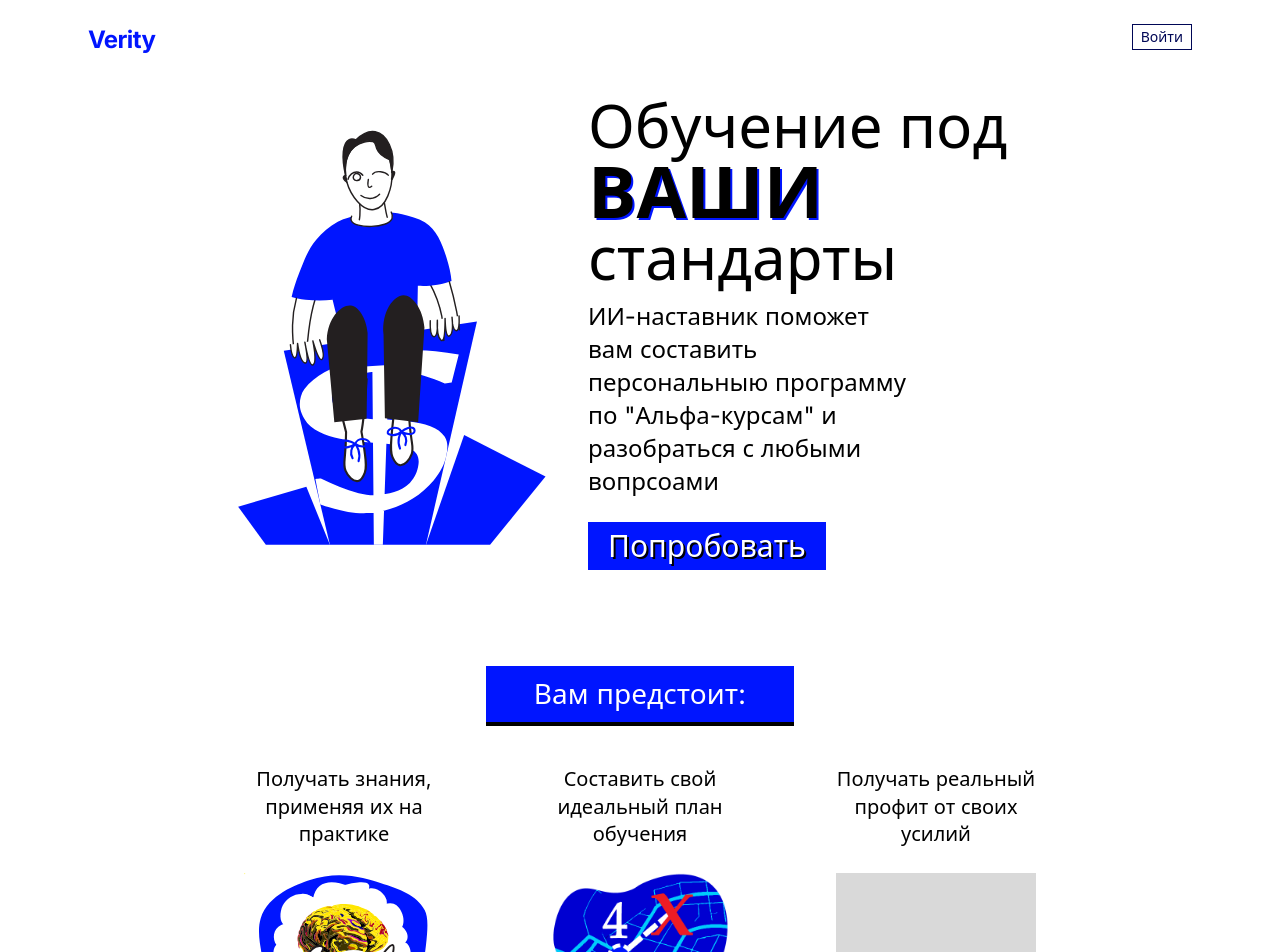
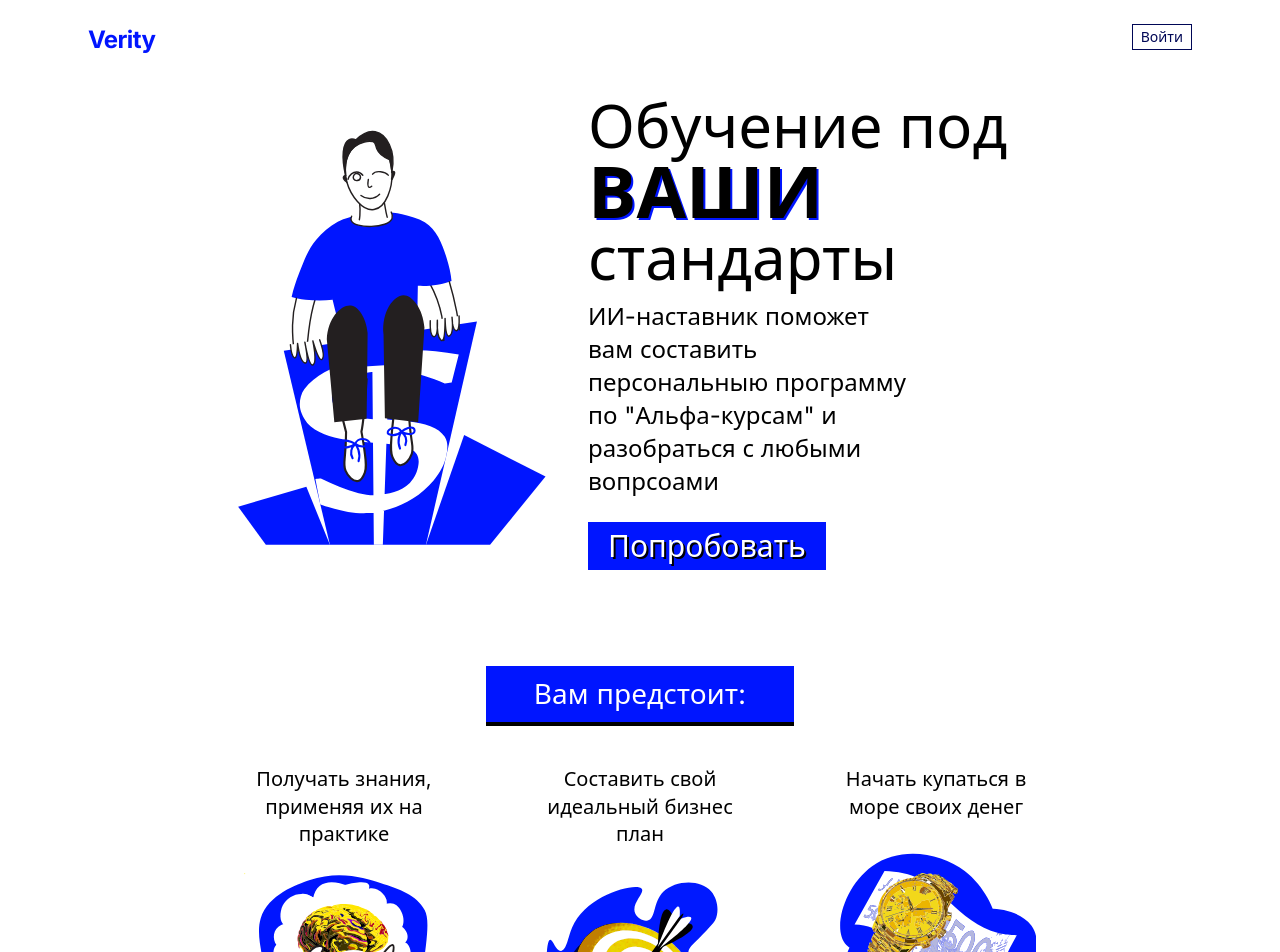
Before and after one commit to kraxiqt/bizagent, a React (Vite) app in the folder frontend/: page / in a window 1280 px wide. Shown: the top 952 px of the page. Built offline with nearby package versions, Linux system fonts and the light colour scheme; a web font is replaced by a local one.

Commit message:
feat(): убраны старые файлы

```diff
--- a/frontend/src/pages/welcome/WelcomePage.tsx
+++ b/frontend/src/pages/welcome/WelcomePage.tsx
@@ -22,8 +22,8 @@ function SectionTitle({ children }: { children: ReactNode }) {
 
 const BENEFITS: { text: string; image?: string }[] = [
   { text: 'Получать знания, применяя их на практике', image: '/assets/lander-s1.svg' },
-  { text: 'Составить свой идеальный план обучения', image: '/assets/lander-s2.png' },
-  { text: 'Получать реальный профит от своих усилий' },
+  { text: 'Составить свой идеальный бизнес план', image: '/assets/lander-s2.svg' },
+  { text: 'Начать купаться в море своих денег', image: '/assets/lander-s3.svg' },
 ];
 
 const STEPS = [
```
Also changed, not shown: frontend/public/assets/lander-s2.png (deleted).
